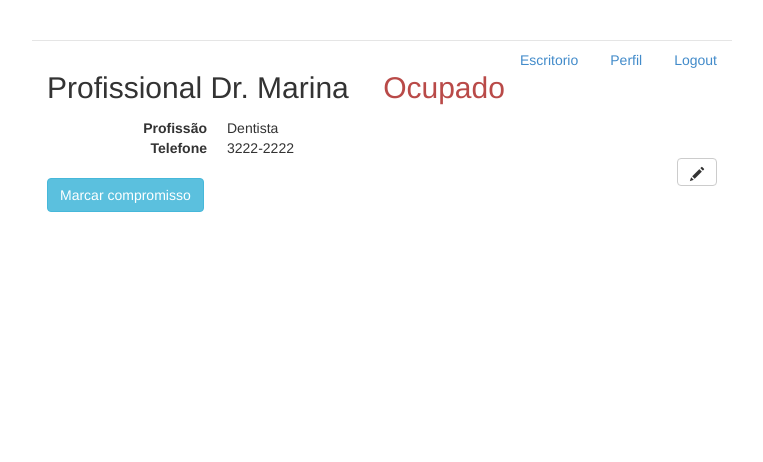
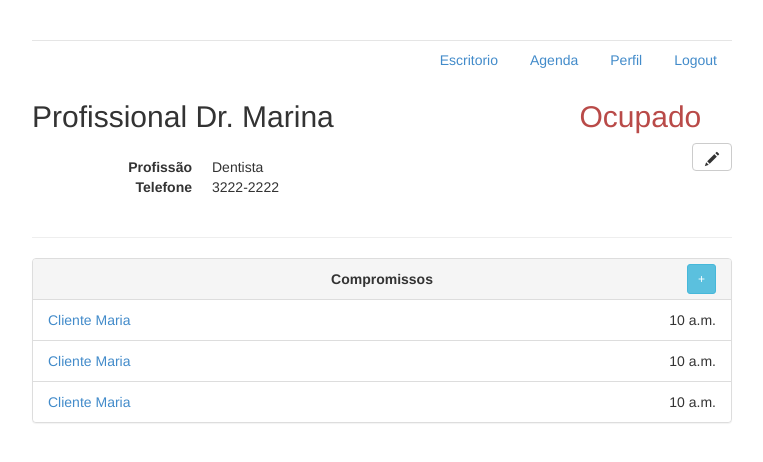
Before and after one commit to NaySilva/edificio, a Django app: page /perfil/1 in a window 1280 px wide. Shown: the top 462 px of the page, without its empty margins (258-1021 px from the left). Run offline with Django 3.2, Linux system fonts and the light colour scheme; data comes from the database, SQL or seed files in the repository; some libraries are stand-ins or nearby versions.

Commit message:
Ver compromissos do perfil profissionalqq

```diff
--- a/agenda/templates/base.html
+++ b/agenda/templates/base.html
@@ -14,15 +14,16 @@
          <div class="header">
             <ul class="nav nav-pills pull-right">
                 <li class=""><a href="{% url 'index' %}">Escritorio</a></li>
+                <li class=""><a href="#">Agenda</a></li>
                 <li class=""><a href="{% url 'perfil' perfilLogado.id %}">Perfil</a></li>
                 <li class=""><a href="#">Logout</a></li>
             </ul>
             <h1></h1>
         </div>
-        <div class="container">
-            {% block body %}
-            {% endblock %}
-        </div>
+
+        {% block body %}
+        {% endblock %}
+
     </div>
 </body>
 </html>
--- a/agenda/templates/perfil.html
+++ b/agenda/templates/perfil.html
@@ -1,40 +1,15 @@
 {% extends 'base.html' %}
 {% block body %}
-<div class="row">
-    <div class="col-lg-12">
-        <h2 style='margin-top:0'>{{ perfil }}
-            {% if perfil.disponivel %}
-                <span class="text-success pull-right" aria-hidden="true">Disponivel</span>
-            {% else %}
-                <span class="text-danger pull-right" aria-hidden="true">Ocupado</span>
-            {% endif %}
-        </h2>
 
-        <dl class="dl-horizontal">
-            <dt>Profissão</dt>
-            <dd>{{ perfil.profissao }}</dd>
-            <dt>Telefone</dt>
-            <dd>{{ perfil.telefone }}</dd>
-            {% if perfil.id is perfilLogado.id %}
-                <a href="#" class="btn btn-default pull-right">
-                    <span class="glyphicon glyphicon-pencil"></span>
-                </a>
-            {% endif %}
-        </dl>
-        <a data-toggle="modal" data-target="#marcar" class="btn btn-info" role="button">Marcar compromisso</a>
-         <!-- Modal -->
 <div class="modal fade" id="marcar" role="dialog">
     <div class="modal-dialog">
-
               <!-- Modal content-->
         <div class="modal-content">
             <div class="modal-header">
                 <button type="button" class="close" data-dismiss="modal">&times;</button>
                 <h4 class="modal-title">Marcar</h4>
             </div>
-
-                    <form class="form" action="{% url 'marcarCompromisso' perfilLogado.escritorio.id %}"
-                        method="post">
+            <form class="form" action="{% url 'marcarCompromisso' perfilLogado.escritorio.id %}" method="post">
                 <div class="modal-body">
                     {% if form.errors %}
                     <div class="alert alert-danger">
@@ -63,10 +38,68 @@
                 </div>
             </form>
         </div>
-
     </div>
 </div>
 
+<div class="row">
+
+    <div class="col-md-9">
+        <h2>{{ perfil }}</h2>
+    </div>
+
+    <div class="col-md-3">
+        {% if perfil.disponivel %}
+        <h2><span class="text-success" aria-hidden="true">Disponivel</span></h2>
+        {% else %}
+        <h2><span class="text-danger" aria-hidden="true">Ocupado</span></h2>
+        {% endif %}
     </div>
 </div>
+
+<div class="row">
+    <div class="col-md-10">
+        <dl class="dl-horizontal">
+            <dt>Profissão</dt>
+            <dd>{{ perfil.profissao }}</dd>
+            <dt>Telefone</dt>
+            <dd>{{ perfil.telefone }}</dd>
+        </dl>
+    </div>
+    <div class="col-md-2">
+        {% if perfil.id is perfilLogado.id %}
+            <a href="#" class="btn btn-default pull-right">
+                <span class="glyphicon glyphicon-pencil"></span>
+            </a>
+        {% endif %}
+    </div>
+</div>
+
+
+<hr>
+
+
+<div class="panel panel-default">
+    <div class="panel-heading clearfi text-center" style="position:relative;">
+        <strong>
+            {% if compromissos %}
+            Compromissos
+            {% else %}
+            Você não tem compromissos!
+            {% endif %}
+        </strong>
+        <a data-toggle="modal" data-target="#marcar" class="btn btn-sm btn-info" style="position:absolute;right:15px;bottom:5px;" role="button">+</a>
+    </div>
+    {% if compromissos %}
+    <ul class="list-group">
+    {% for compromisso in compromissos %}
+        <li class="list-group-item">
+            <a href="{% url 'compromisso' compromisso.id %}">{{ compromisso.cliente }}</a>
+            <p class="pull-right">{{ compromisso.horario }}</p>
+        </li>
+    {% endfor %}
+    </ul>
+{% else %}
+    <p>Não há nenhum compromisso para hoje</p>
+{% endif %}
+</div>
 {% endblock %}>
--- a/agenda/views.py
+++ b/agenda/views.py
@@ -85,6 +85,7 @@ def detalhesPerfil(request, perfil_id):
     escritorio = perfil.escritorio
     profissionais = Profissional.objects.filter(escritorio=escritorio)
     clientes = Cliente.objects.all()
+    compromissos = ItemAgenda.objects.filter(profissional=perfil, data=date.today())
     return render(request, 'perfil.html', {'perfil':perfil, 'perfilLogado':perfilLogado(),
                                            'escritorio':escritorio, 'profissionais':profissionais,
-                                           'clientes':clientes})
+                                           'clientes':clientes, 'compromissos':compromissos})
```
Lines whose indentation alone changed are shown as unchanged.
